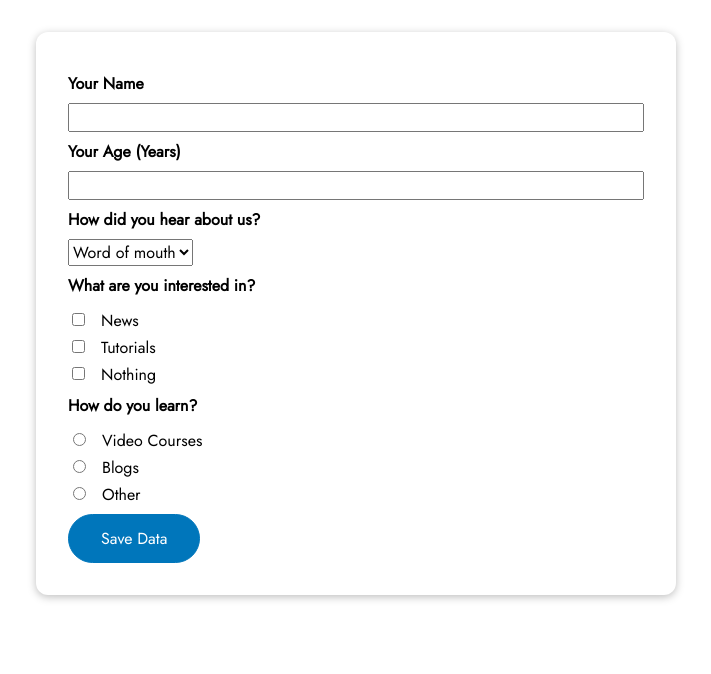
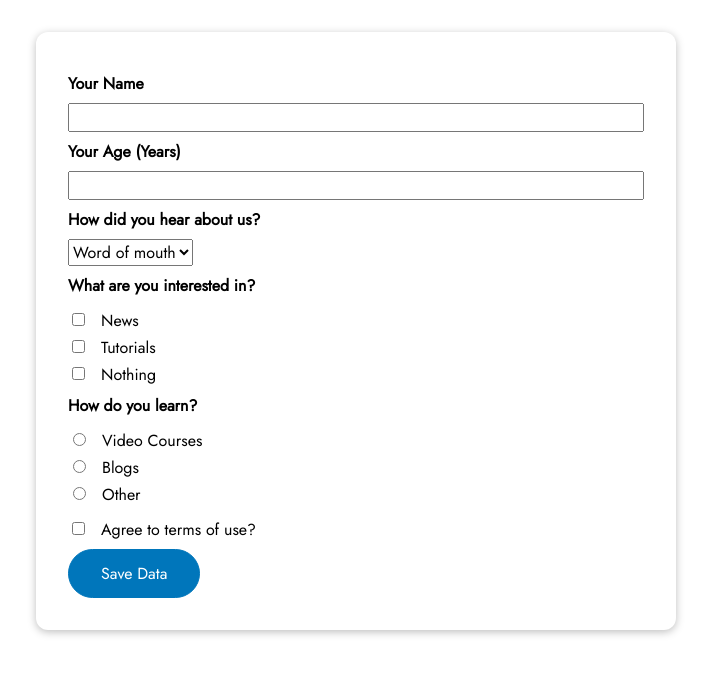
Before and after one commit to nzkks/vuejs-project, a Vue app: page / in a window 1280 px wide. Shown: the top 674 px of the page, without its empty margins (284-995 px from the left). Built offline with nearby package versions, Linux system fonts and the light colour scheme.

Commit message:
TheForm: Add a single checkbox (Terms) and add the code to extract the value

```diff
--- a/src/components/advForm/TheForm.vue
+++ b/src/components/advForm/TheForm.vue
@@ -46,6 +46,10 @@
         <label for="how-other">Other</label>
       </div>
     </div>
+    <div class="form-control">
+      <input type="checkbox" id="confirm-terms" name="confirm-terms" v-model="terms" />
+      <label for="confirm-terms">Agree to terms of use?</label>
+    </div>
     <div>
       <button>Save Data</button>
     </div>
@@ -61,6 +65,7 @@ export default {
       referrer: 'wom',
       interest: [],
       how: null,
+      terms: false,
     };
   },
   methods: {
@@ -77,10 +82,13 @@ export default {
       console.log('Interest:', this.interest);
       console.log('How:', this.how);
 
+      console.log('Terms accepted:', this.terms);
+
       this.userAge = null;
       this.referrer = 'wom';
       this.interest = [];
       this.how = null;
+      this.terms = false;
     },
   },
 };
```
